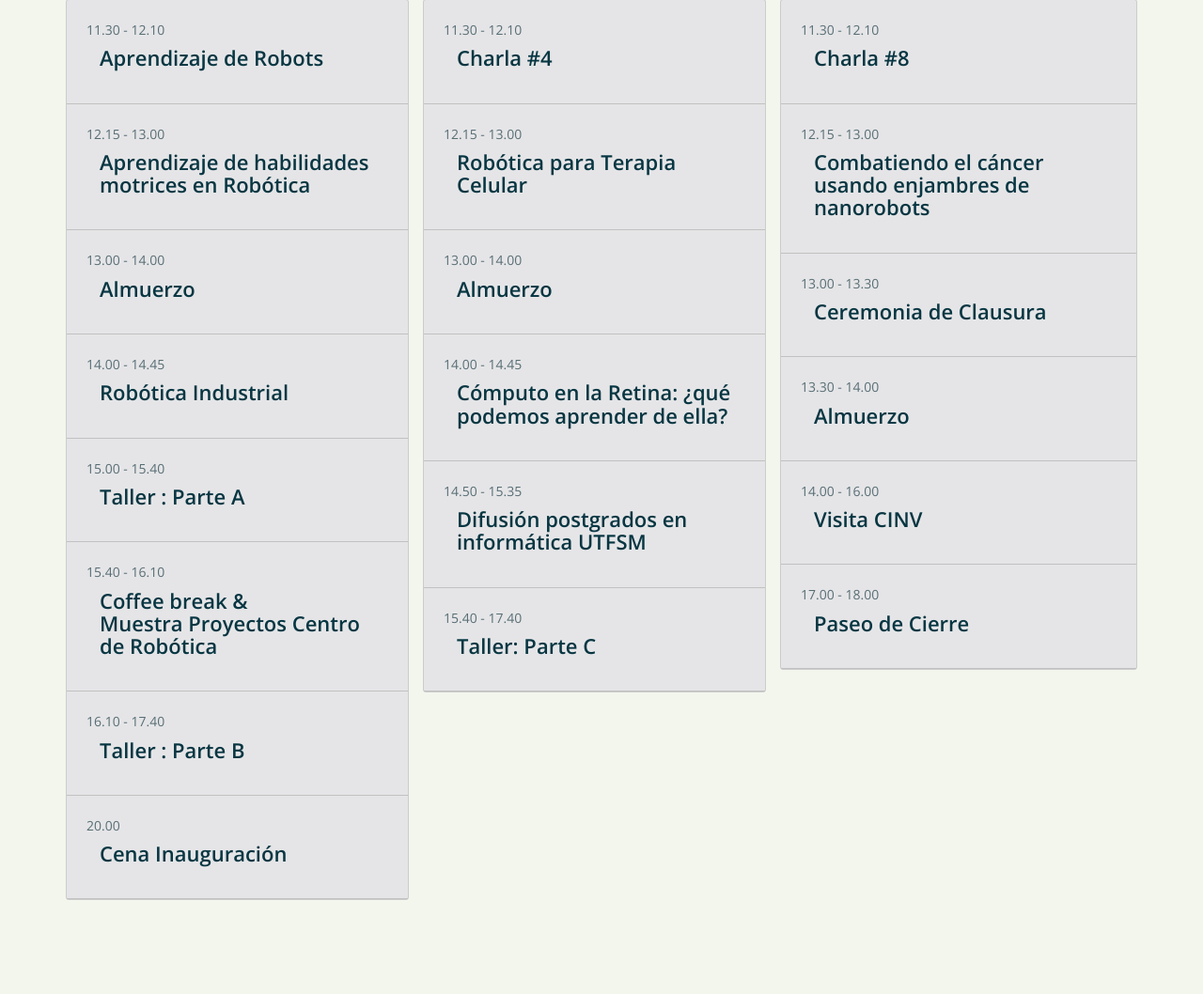
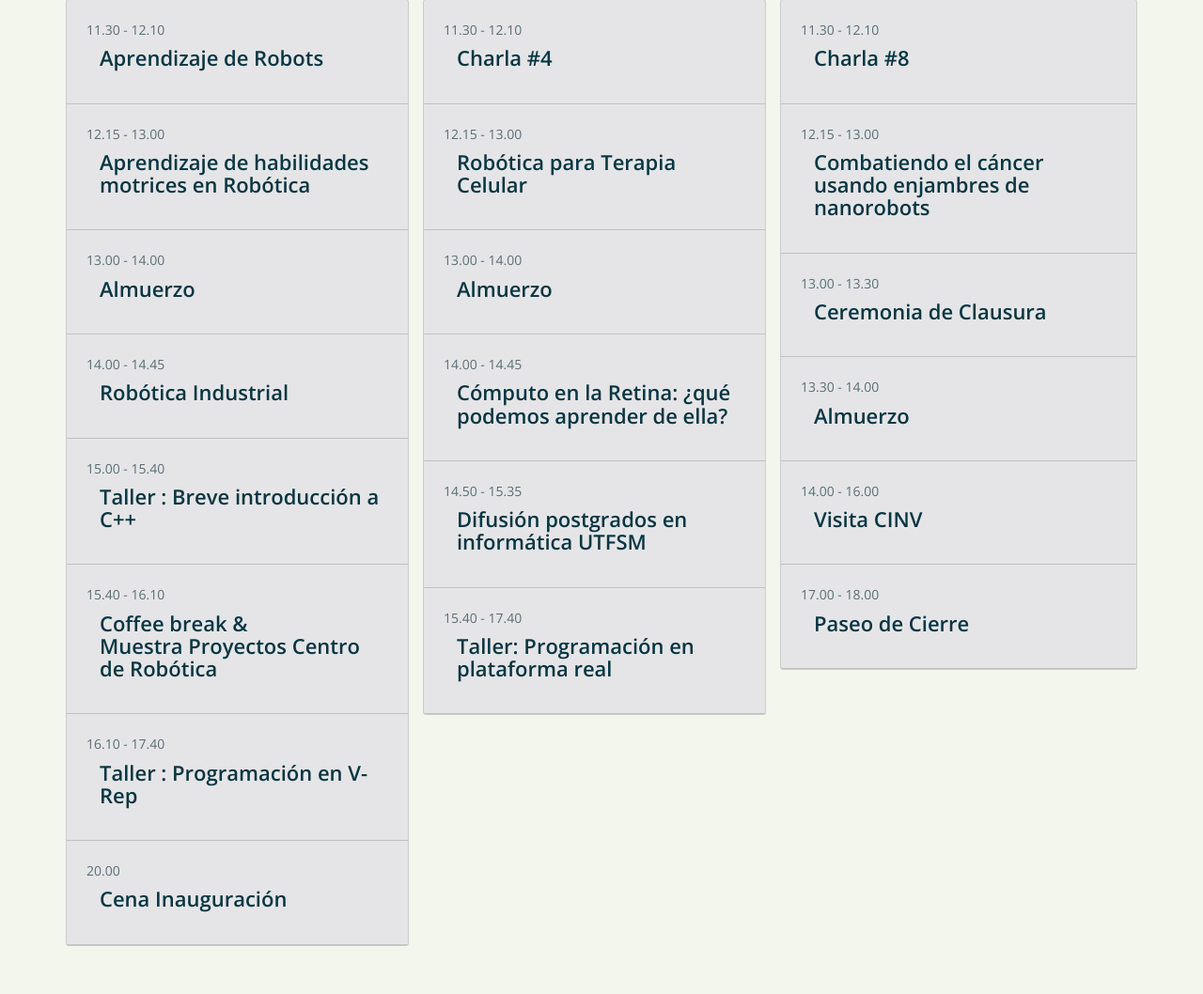
Before and after one commit to psigelo/CRoNe2015, a PHP site: page / in a window 1280 px wide. Shown: the part 2347-3405 px from the top of the page at 94% size. Run offline with PHP 8.4, Linux system fonts and the light colour scheme; data that the repository does not hold is empty; some libraries are stand-ins or nearby versions.

Commit message:
Workshop update

```diff
--- a/web/banners/index.xml
+++ b/web/banners/index.xml
@@ -1,4 +1,5 @@
 <bannerIndex>
 	<banner>crabot</banner>
 	<banner>extension</banner>
+	<banner>taller</banner>
 </bannerIndex>
--- /dev/null
+++ b/web/banners/taller.xml
@@ -0,0 +1,12 @@
+<banner>
+	<img>./images/banner-taller.jpg</img>
+	<id>banner-taller</id>
+	<es>
+		<h4>¡Entérate de nuestros talleres!</h4>
+		<p>Al asistir a nuestros 3 talleres podrás aprender a programar un robot en un ambiente simulado e implementarlo en un robot real.</p>
+	</es>
+	<en>
+		<h4>Inform yourself about our workshops!</h4>
+		<p>By attending to our 3 workshops you will learn to code a robot on a simulated environment and implement it on a real plattform.</p>
+	</en>
+</banner>
--- a/web/css/style.css
+++ b/web/css/style.css
@@ -304,6 +304,12 @@ span.menu {
   position:relative;
 }*/
 #banner-crabot {
+  width: 26%;
+  top: 7%;
+  right: 7%;
+  background-color: rgba(0,43,54,0.4);
+}
+#banner-taller {
   width: 26%;
   top: 7%;
   right: 7%;
--- a/web/index.php
+++ b/web/index.php
@@ -101,14 +101,14 @@
 						<!-- ########################### -->
 						<div class="activity-body-item">
 							<h5>15.00 - 15.40</h5>
-							<h3>Workshop : Part A</h3>
+							<h3>Workshop : Brief introduction to C++</h3>
 							<div class="activity-body-item-description">
 								<div class="activity-body-item-description-img">
-									<img class ="img-thumbnail" src="images/expo-unknown.jpg" alt=""/>
+									<img class ="img-thumbnail" src="images/expo-cr.jpg" alt=""/>
 								</div>
 								<div class="activity-body-item-description-info">
-									<h4>Attendance to be confirmed</h4>
-									<h5>...</h5>
+									<h4>Robotics Center, UTFSM</h4>
+									<!-- <h5>...</h5> -->
 								</div>
 							</div>
 						</div>
@@ -120,14 +120,14 @@
 						<!-- ########################### -->
 						<div class="activity-body-item">
 							<h5>16.10 - 17.40</h5>
-							<h3>Workshop : Part B</h3>
+							<h3>Workshop : V-Rep programming</h3>
 							<div class="activity-body-item-description">
 								<div class="activity-body-item-description-img">
-									<img class ="img-thumbnail" src="images/expo-unknown.jpg" alt=""/>
+									<img class ="img-thumbnail" src="images/expo-cr.jpg" alt=""/>
 								</div>
 								<div class="activity-body-item-description-info">
-									<h4>Attendance to be confirmed</h4>
-									<h5>...</h5>
+									<h4>Robotics Center, UTFSM</h4>
+									<!-- <h5>...</h5> -->
 								</div>
 							</div>
 						</div>
@@ -208,14 +208,14 @@
 						<!-- ########################### -->
 						<div class="activity-body-item">
 							<h5>15.40 - 17.40</h5>
-							<h3>Workshop: Part C</h3>
+							<h3>Workshop: Real plataform programming</h3>
 							<div class="activity-body-item-description">
 								<div class="activity-body-item-description-img">
-									<img class ="img-thumbnail" src="images/expo-unknown.jpg" alt=""/>
+									<img class ="img-thumbnail" src="images/expo-cr.jpg" alt=""/>
 								</div>
 								<div class="activity-body-item-description-info">
-									<h4>Attendance to be confirmed</h4>
-									<h5>...</h5>
+									<h4>Robotics Center, UTFSM</h4>
+									<!-- <h5>...</h5> -->
 								</div>
 							</div>
 						</div>
@@ -356,14 +356,14 @@
 						<!-- ########################### -->
 						<div class="activity-body-item">
 							<h5>15.00 - 15.40</h5>
-							<h3>Taller : Parte A</h3>
+							<h3>Taller : Breve introducción a C++</h3>
 							<div class="activity-body-item-description">
 								<div class="activity-body-item-description-img">
-									<img class ="img-thumbnail" src="images/expo-unknown.jpg" alt=""/>
+									<img class ="img-thumbnail" src="images/expo-cr.jpg" alt=""/>
 								</div>
 								<div class="activity-body-item-description-info">
-									<h4>Por confirmar</h4>
-									<h5>...</h5>
+									<h4>Centro de Robótica, UTFSM</h4>
+									<!-- <h5>...</h5> -->
 								</div>
 							</div>
 						</div>
@@ -375,14 +375,14 @@
 						<!-- ########################### -->
 						<div class="activity-body-item">
 							<h5>16.10 - 17.40</h5>
-							<h3>Taller : Parte B</h3>
+							<h3>Taller : Programación en V-Rep</h3>
 							<div class="activity-body-item-description">
 								<div class="activity-body-item-description-img">
-									<img class ="img-thumbnail" src="images/expo-unknown.jpg" alt=""/>
+									<img class ="img-thumbnail" src="images/expo-cr.jpg" alt=""/>
 								</div>
 								<div class="activity-body-item-description-info">
-									<h4>Por confirmar</h4>
-									<h5>...</h5>
+									<h4>Centro de Robótica, UTFSM</h4>
+									<!-- <h5>...</h5> -->
 								</div>
 							</div>
 						</div>
@@ -464,14 +464,14 @@
 						<!-- ########################### -->
 						<div class="activity-body-item">
 							<h5>15.40 - 17.40</h5>
-							<h3>Taller: Parte C</h3>
+							<h3>Taller: Programación en plataforma real</h3>
 							<div class="activity-body-item-description">
 								<div class="activity-body-item-description-img">
-									<img class ="img-thumbnail" src="images/expo-unknown.jpg" alt=""/>
+									<img class ="img-thumbnail" src="images/expo-cr.jpg" alt=""/>
 								</div>
 								<div class="activity-body-item-description-info">
-									<h4>Por confirmar</h4>
-									<h5>...</h5>
+									<h4>Centro de Robótica, UTFSM</h4>
+									<!-- <h5>...</h5> -->
 								</div>
 							</div>
 						</div>
```
Also changed, not shown: web/images/banner-taller.jpg (added), web/images/expo-cr.jpg (added).
